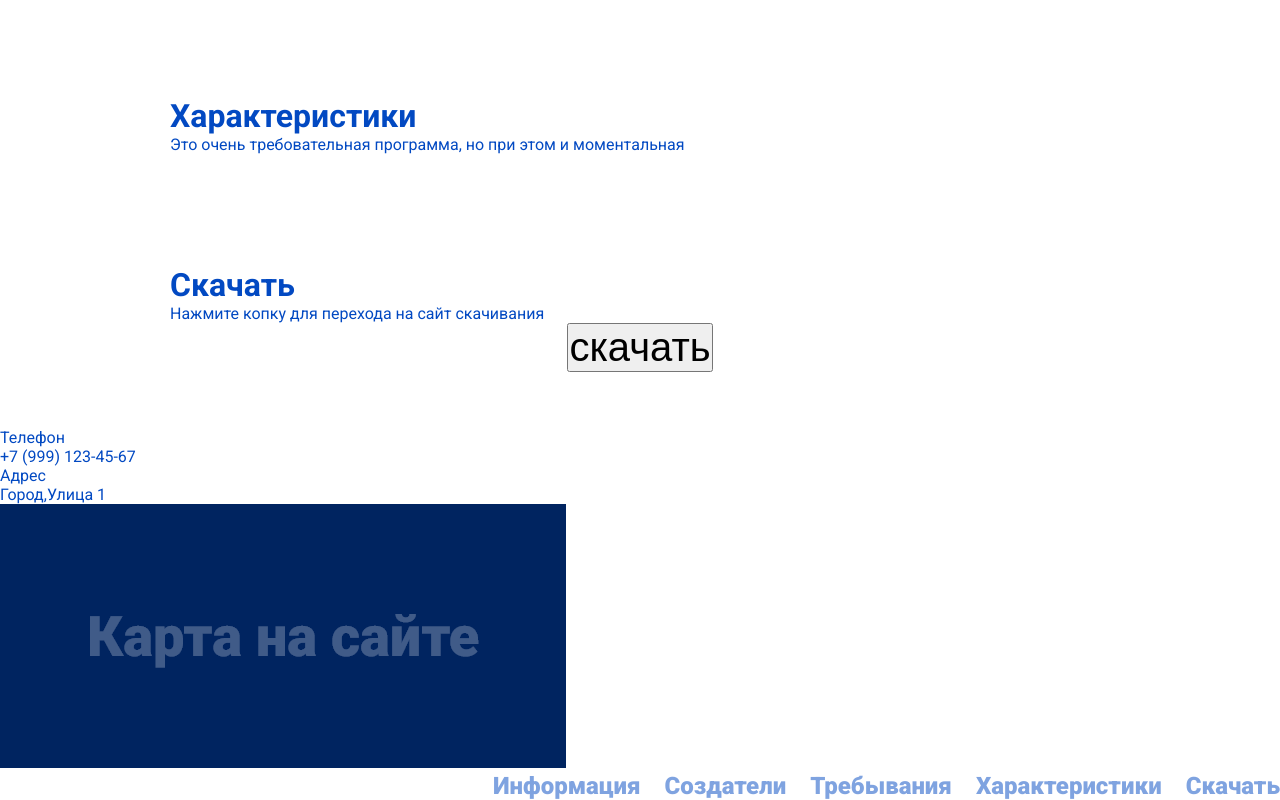
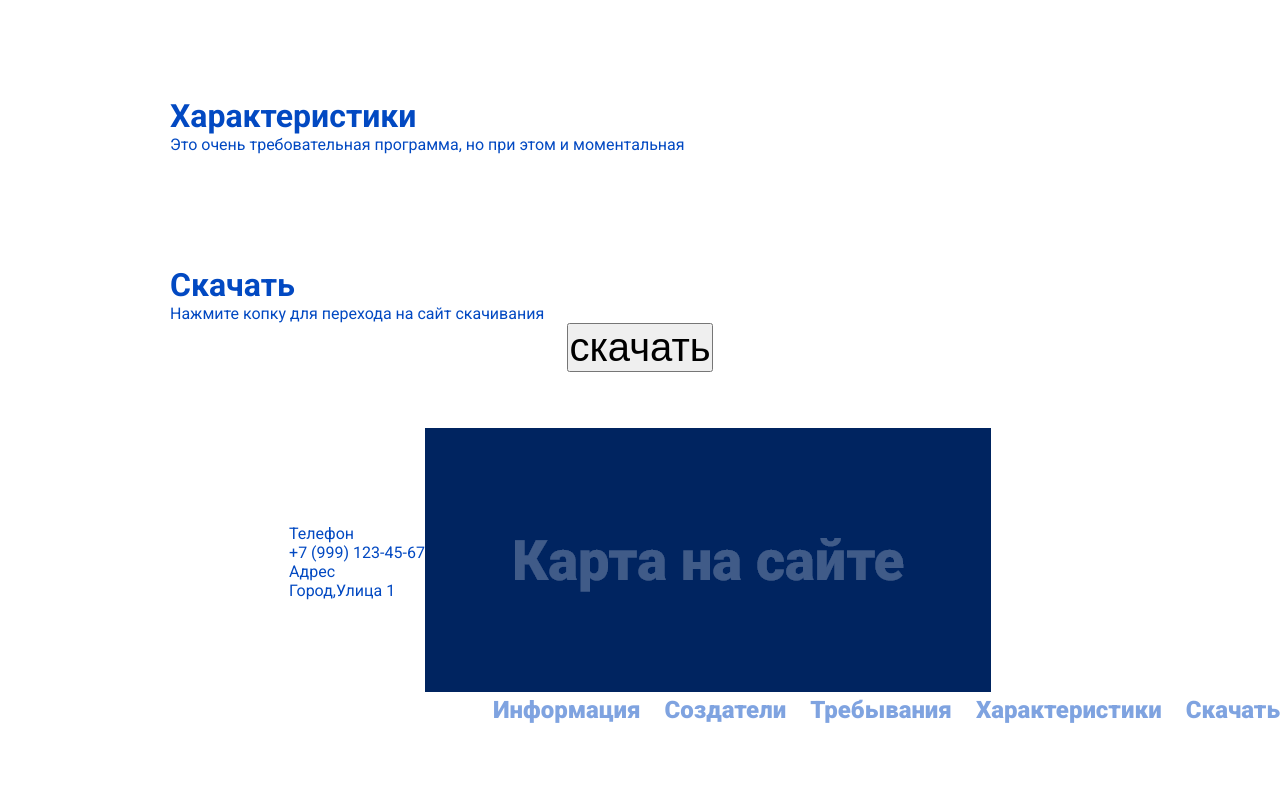
Before and after one commit to sa1kri/rrrttrtr, a plain HTML site: page Landing/index.html in a window 1280 px wide. Shown: the part 1578-2378 px from the top of the page. After the commit the page ends 2302 px from the top, so only its background shows below. Drawn offline with Linux system fonts and the light colour scheme.

Commit message:
Add files via upload

```diff
--- a/Landing/index.html
+++ b/Landing/index.html
@@ -150,6 +150,7 @@
                 </div>
             </div>
         </div>
+        <div class="Landing__section">
             <div class="content__box">
                 <div class="box__box">
                     <div class="box__telephon">
@@ -166,6 +167,8 @@
                     </div>
                 </div>
             </div>
+        </div>
+
             <div class="Landing__section Landing__section_blue">
             </div>
         </div>
```
Lines whose indentation alone changed are shown as unchanged.
